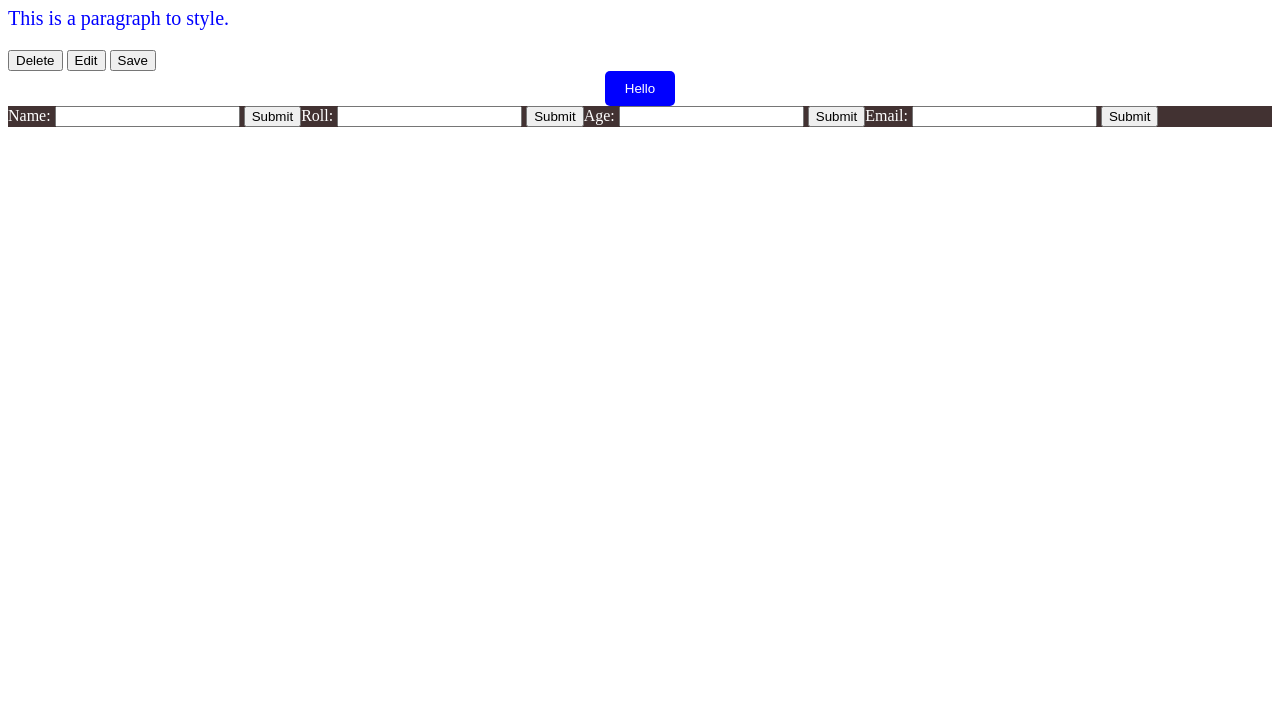
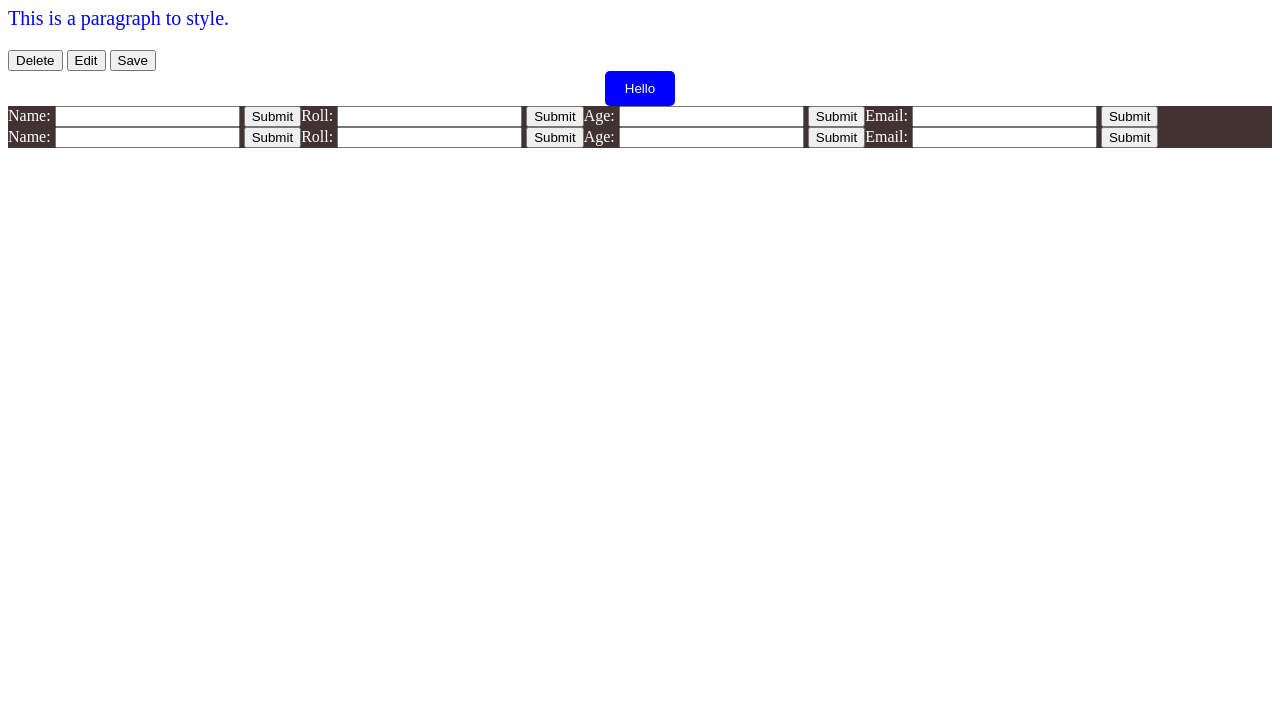
Before and after one commit to mdruhankarim/practice1, a plain HTML site: page index.html in a window 1280 px wide. Shown: the part 73-800 px from the top of the page. Drawn offline with Linux system fonts and the light colour scheme.

Commit message:
added another div into html

```diff
--- a/index.html
+++ b/index.html
@@ -35,5 +35,26 @@
             <input type="submit" value="Submit">
         </form>
     </div>
+    <div class="jake">
+        <form action="name" method="name">
+            <label for="name">Name:</label>
+            <input type="text" id="name" name="name">
+            <input type="submit" value="Submit">
+        </form>
+        <form action="roll" method="get">
+            <label for="roll">Roll:</label>
+            <input type="text" id="roll" name="roll">
+            <input type="submit" value="Submit">
+        </form>
+        <form action="age" method="get">
+            <label for="age">Age:</label>
+            <input type="text" id="age" name="age">
+            <input type="submit" value="Submit">
+        </form>
+        <form action="email" method="get">
+            <label for="email">Email:</label>
+            <input type="text" id="email" name="email">
+            <input type="submit" value="Submit">
+        </form>
 </body>
 </html>
```
